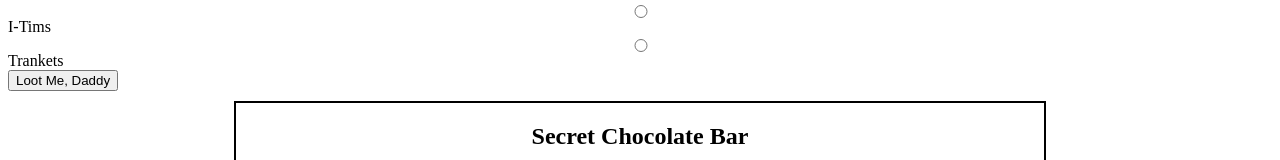
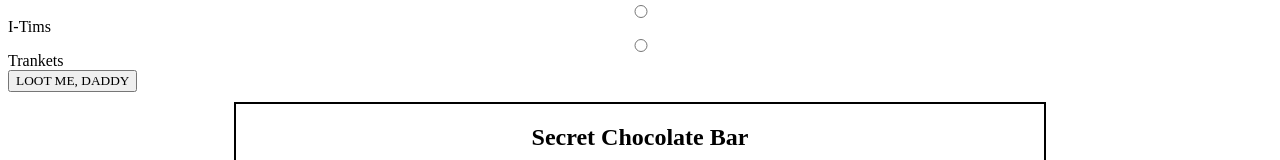
Before and after one commit to MisuseofMana/dndItemGenerator, a Vue app: page / in a window 1280 px wide. Shown: the part 234-394 px from the top of the page. Built offline with nearby package versions, Linux system fonts and the light colour scheme; a web font is replaced by a local one.

Commit message:
global css added

```diff
--- a/src/assets/styles/global.css
+++ b/src/assets/styles/global.css
@@ -1,5 +1,9 @@
 @import url('https://fonts.googleapis.com/css2?family=Patua+One&display=swap');
 
-body {
+body, button {
     font-family: 'Patua One', cursive;
 }
+
+button {
+    text-transform:uppercase;
+}
```
